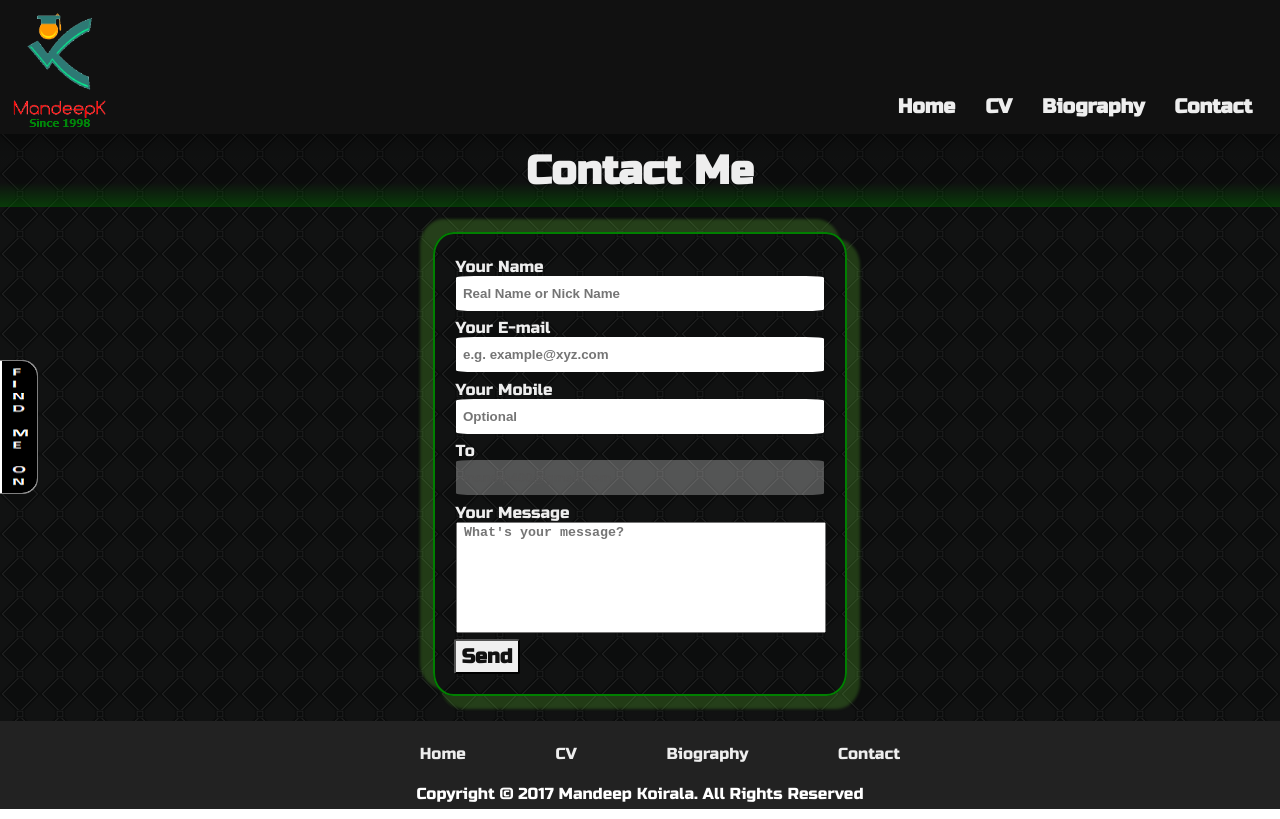
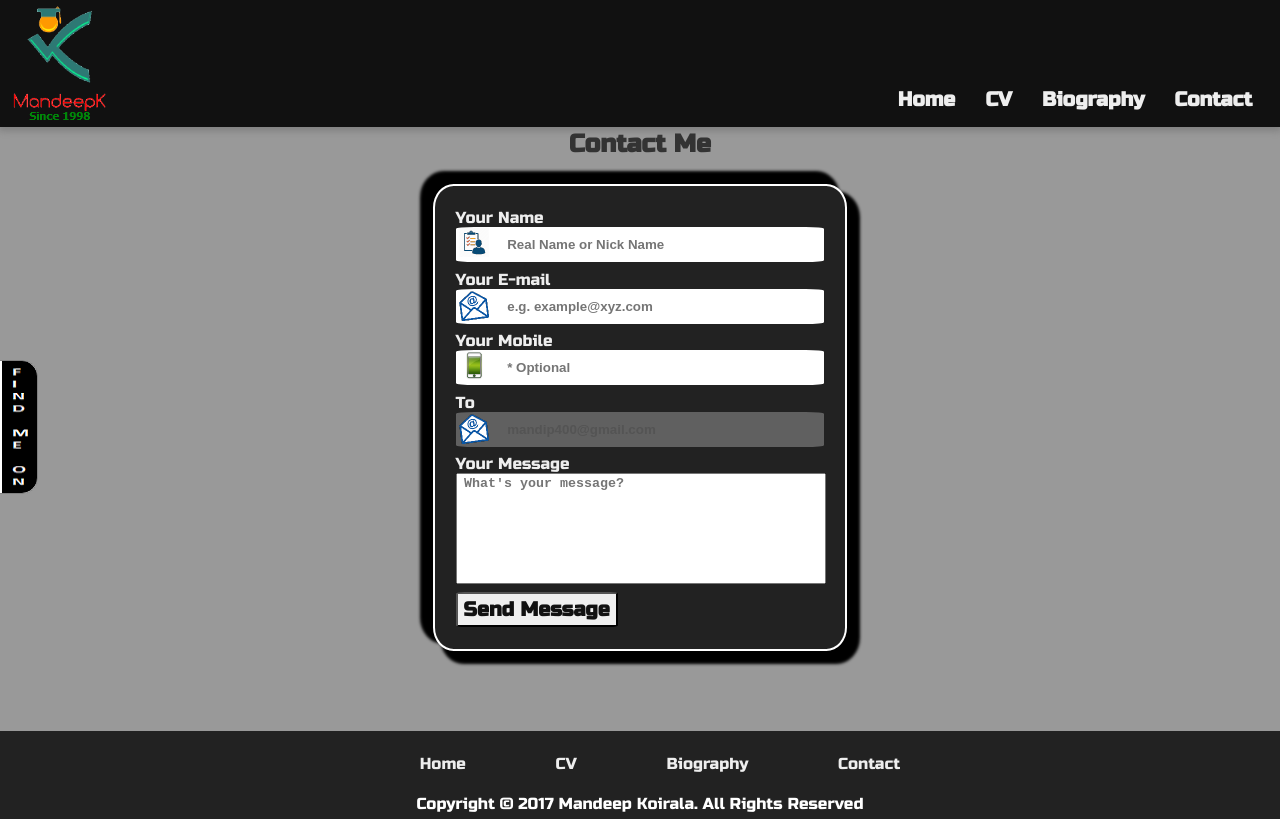
Before and after one commit to 123una975/work_web_mk, a plain HTML site: page contact.html in a window 1280 px wide. Drawn offline with Linux system fonts and the light colour scheme.

Commit message:
All pages completed.. no comments yet

```diff
--- a/contact.html
+++ b/contact.html
@@ -6,7 +6,9 @@
     <link rel="stylesheet" href="css/contact.css">
     <meta name="viewport" content="width=device-width,initial-scale=1"/>
     <meta charset="UTF-8"/>
-    <link href="https://fonts.googleapis.com/css?family=Russo+One|Courgette" rel="stylesheet">
+    <link href="https://fonts.googleapis.com/css?family=Russo+One" rel="stylesheet">
+    <link href="https://fonts.googleapis.com/css?family=Courgette" rel="stylesheet">
+    <link rel="icon" href="images/favicon.ico">
   </head>
   <body>
     <header>
@@ -23,30 +25,30 @@
       </div>
     </header>
     <section>
-      <div class="proverb">Contact Me</div>
+      <div class="proverb"><h4>Contact Me</h4></div>
       <form class="contact_form">
         <div class="data">
           <div class="topic_data">
-            <label>Your Name</label>
+            <label class="name">Your Name</label>
             <input type="text" placeHolder="Real Name or Nick Name"/>
           </div>
           <div class="topic_data">
-            <label>Your E-mail</label>
+            <label class="email">Your E-mail</label>
             <input type="email" placeHolder="e.g. example@xyz.com"/>
           </div>
           <div class="topic_data">
-            <label>Your Mobile</label>
-            <input type="text" placeholder="Optional"/>
+            <label class="mob">Your Mobile</label>
+            <input type="text" placeholder="* Optional"/>
           </div>
           <div class="topic_data">
-            <label>To</label>
+            <label class="email">To</label>
             <input type="email" value="mandip400@gmail.com" disabled/>
           </div>
           <div class="topic_data">
-            <label>Your Message</label>
+            <label class="message">Your Message</label>
             <textarea class="description" rows="7" placeholder="What's your message?" ></textarea>
           </div>
-          <input type="submit" value="Send" class="btn_submit"/>
+          <input type="submit" value="Send Message" class="btn_submit"/>
         </div>
       </form>
     </section>
@@ -67,7 +69,7 @@
         <a href="https://www.twitter.com/mandip400"><img src="images/twitter.png" class="find-img" alt="TWITTER_LINK"/></a>
       </div>
       <div class="show_link">
-        <img src="images/find.png" class="find"/>
+        <img src="images/find.png" class="find" alt="Find me image"/>
       </div>
     </div>
   </body>
--- /dev/null
+++ b/css/bio.css
@@ -0,0 +1,47 @@
+section{
+  display: flex;
+  flex-flow: column wrap;
+  align-items: center;
+}
+
+.content{
+  margin:30px 2% 100px 2%;
+  width:40%;
+  padding: 25px 1%;
+  box-shadow: 10px 10px 3px 3px rgba(0,0,0,1), -10px -10px 3px 3px rgba(0,0,0,1);
+  border-radius: 5%;
+  display: flex;
+  flex-flow: column wrap;
+  align-items: center;
+  color:skyblue;
+  text-align: justify;
+  background-color: #222;
+  font-family: "Russo One";
+  font-size: 18px;
+  border:2px solid white;
+}
+
+.biography{
+  width:98%;
+  padding:1%;
+}
+
+@media all and (max-width:1200px){
+  .content{
+    width:42%;
+  }
+
+  .biography{
+    width: 88%;
+  }
+}
+
+@media all and (max-width:700px){
+  .content{
+    width:92%;
+  }
+
+  .biography{
+    width: 90%;
+  }
+}
--- a/css/common.css
+++ b/css/common.css
@@ -1,6 +1,7 @@
 body{
   padding:0;
   margin:0;
+  background-color: #999;
 }
 
 header{
@@ -9,7 +10,9 @@ header{
   justify-content: space-between;
   background-color:#111;
   width:98%;
-  padding:1% 1% 0% 1%;
+  margin-bottom:0.1%;
+  padding:0.5% 1% 0% 1%;
+  box-shadow: 0px 2px 7px 2px grey;
 }
 
 .logo{
@@ -61,22 +64,17 @@ header{
 
 .proverb{
   text-align: center;
-  padding:1%;
-  font-family: 'Russo One', cursive;
+  padding:0%;
+  font-family: 'Russo One';
   font-weight: bolder;
-  font-size: 40px;
-  color:#eee;
-  background: linear-gradient(to bottom,rgba(0,0,0,0.25),rgba(0,0,0,0.09),rgba(0,0,0,0.1),rgba(0,100,0,0.5));
-  width:98%;
+  font-size: 25px;
+  color:#333;
+  width:100%;
 }
 
 .proverb h4{
   margin:0;
   padding:0;
-}
-
-section{
-  background:url(../images/background.jpg) left top repeat;
 }
 
 .social_media{
@@ -171,7 +169,9 @@ footer{
     display:flex;
     flex-flow: column wrap;
   }
+
   .footer_menu{
     flex-flow: column wrap;
+    align-items: center;
   }
 }
--- a/css/contact.css
+++ b/css/contact.css
@@ -5,17 +5,18 @@ section{
 }
 
 .contact_form{
-  margin:25px 2%;
+  margin:25px 2% 80px 2%;
   width:30%;
   padding: 15px 1%;
-  box-shadow: 10px 10px 3px 3px rgba(100,200,52,0.25), -10px -10px 3px 3px rgba(100,200,52,0.25);
+  box-shadow: 10px 10px 3px 3px rgba(0,0,0,1), -10px -10px 3px 3px rgba(0,0,0,1);
   border-radius: 5%;
   display: flex;
   flex-flow: column wrap;
   align-items: center;
   color:#eee;
+  background-color: #222;
   font-family: "Russo One";
-  border:2px solid green;
+  border:2px solid white;
 }
 
 .data{
@@ -32,11 +33,35 @@ section{
 
 .topic_data input{
   height:35px;
-  weight:96%;
+  width:72%;
   border: none;
   border-radius: 5%;
-  padding: 0px 2%;
+  padding: 0px 14%;
   font-weight: bold;
+}
+
+.topic_data label{
+  position: relative;
+}
+.name::before{
+  position: absolute;
+  content:url(../images/pdetail.png);
+  left:1%;
+  top:100%;
+}
+
+.email::before{
+  position: absolute;
+  content:url(../images/email.png);
+  left:1%;
+  top:110%;
+}
+
+.mob::before{
+  position: absolute;
+  content:url(../images/mob.png);
+  left:1%;
+  top:100%;
 }
 
 textarea{
@@ -50,10 +75,10 @@ textarea{
   height:35px;
   border-radius: 5%;
   color:#111;
-  font-weight: bolder;
+  font-weight: bold;
   font-size: 20px;
   font-family: "Russo One";
-  margin:0.5%;
+  margin:1%;
   position: relative;
   transition: transform 2s;
 }
```
Also changed, not shown: bio.html (+25 -4 lines), css/cv.css (+16 -9 lines), css/index.css (+19 -39 lines), cv.html (+6 -4 lines), index.html (+3 -1 lines), images/email.png (added), images/favicon.ico (added), images/message.png (added), images/mob.png (added).
